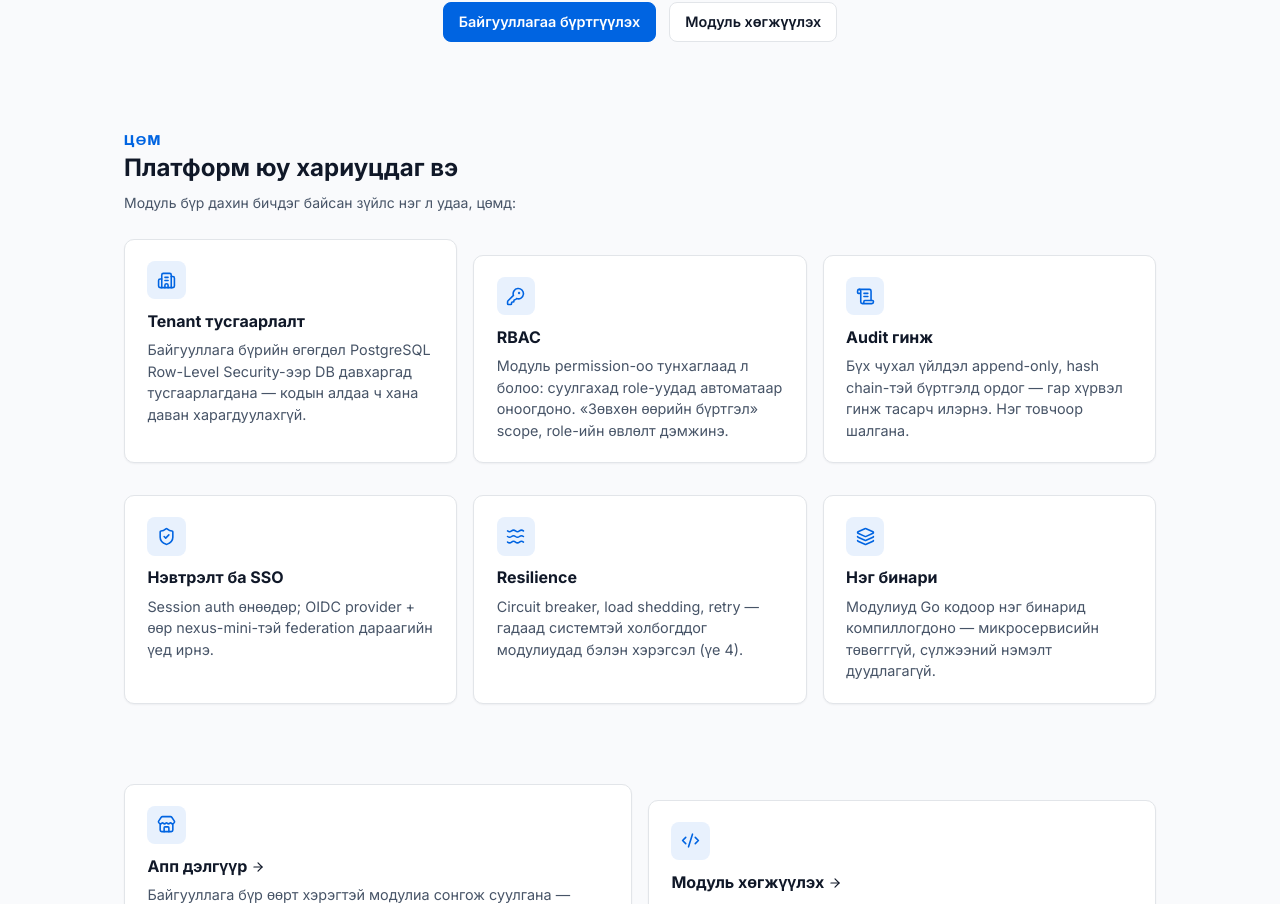
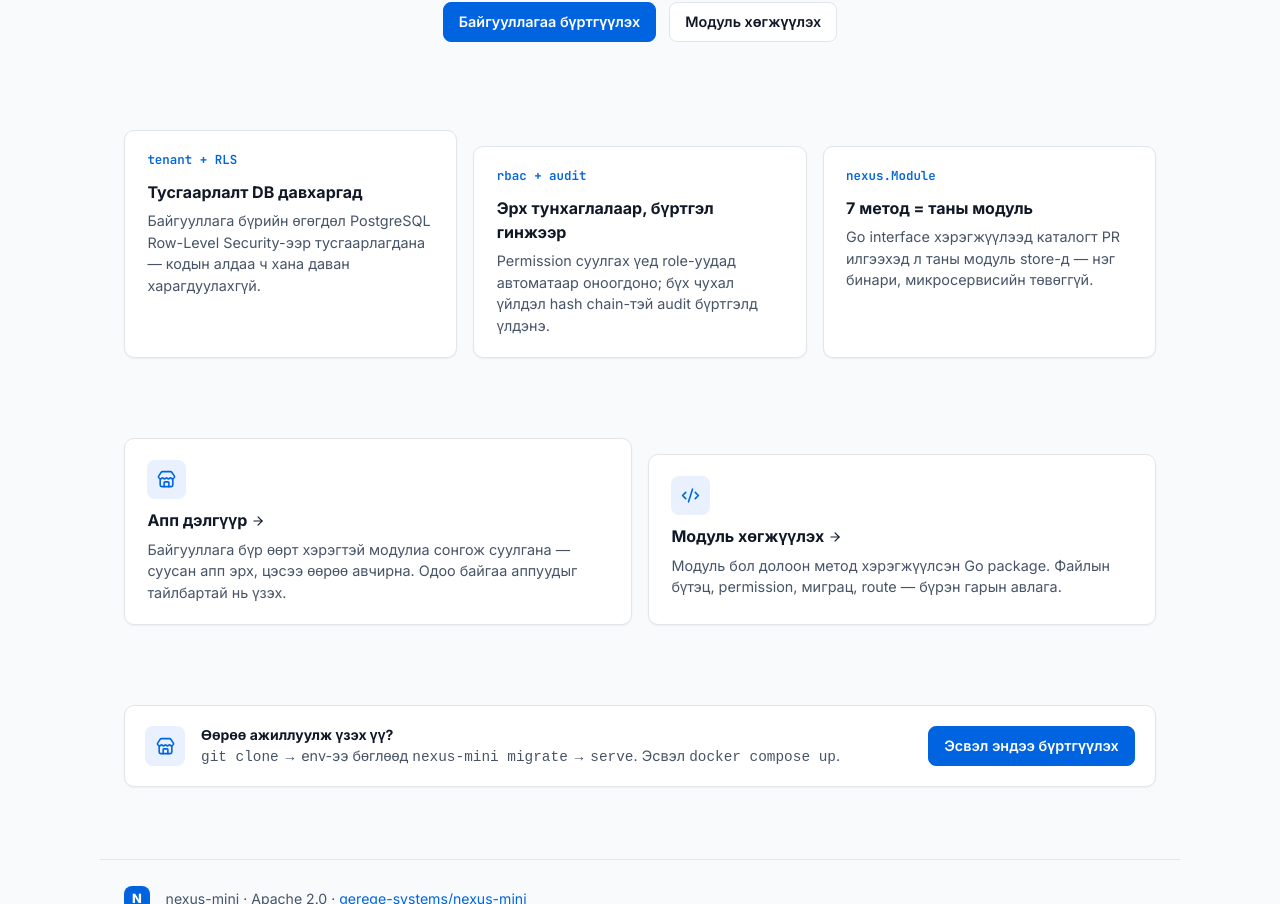
Before and after one commit to gerege-systems/nexus-mini, a Next.js app in the folder frontend/: page / in a window 1280 px wide. Shown: the part 398-1302 px from the top of the page. Built offline with nearby package versions, Linux system fonts and the light colour scheme.

Commit message:
landing: Терминал чиглэл (D) — split hero + terminal цонх + mono-tag 3 карт, JetBrains Mono

```diff
--- a/frontend/app/globals.css
+++ b/frontend/app/globals.css
@@ -431,3 +431,62 @@ html[data-theme="dark"] .nav__item { color: var(--text-2); }
 .mkt-eyebrow .dot {
   width: 7px; height: 7px; border-radius: 50%; background: #22c55e;
 }
+
+/* ─── Терминал hero (landing D чиглэл) ─── */
+.hero2 {
+  max-width: 1080px; margin: 0 auto;
+  display: flex; gap: 3.5rem; align-items: center;
+  padding: 4.5rem 1.5rem 4rem;
+}
+.hero2__left { flex: 1; min-width: 0; }
+.hero2__left h1 {
+  font-size: clamp(1.9rem, 4vw, 3.1rem); line-height: 1.1; margin: 0 0 1.1rem;
+  letter-spacing: -0.02em;
+}
+.hero2__left p { color: var(--text-2); font-size: 1.05rem; line-height: 1.6; margin: 0 0 1.6rem; max-width: 46ch; }
+.hero2__badge {
+  display: inline-flex; align-items: center; gap: 0.5rem;
+  font-family: var(--font-mono), ui-monospace, monospace;
+  font-size: 0.78rem; font-weight: 600; color: var(--ok);
+  background: var(--ok-soft); border-radius: 999px; padding: 0.3rem 0.8rem;
+  margin-bottom: 1.2rem;
+}
+.hero2__badge .dot { width: 6px; height: 6px; border-radius: 50%; background: #22c55e; }
+.hero2__mono-btn { font-family: var(--font-mono), ui-monospace, monospace; font-weight: 500; }
+.hero2 .cta { display: flex; gap: 0.8rem; }
+
+.term {
+  width: 460px; flex: none; border-radius: 12px; overflow: hidden;
+  background: #0f172a; box-shadow: 0 24px 48px -12px rgba(16, 24, 40, 0.25);
+}
+.term__bar {
+  height: 2.2rem; display: flex; align-items: center; gap: 6px;
+  padding: 0 0.9rem; border-bottom: 1px solid #1e293b;
+}
+.term__dot { width: 10px; height: 10px; border-radius: 50%; }
+.term__title {
+  color: #64748b; font-size: 0.72rem; margin-left: 0.5rem;
+  font-family: var(--font-mono), ui-monospace, monospace;
+}
+.term__body {
+  padding: 1.1rem 1.15rem;
+  font-family: var(--font-mono), ui-monospace, monospace;
+  font-size: 0.8rem; line-height: 1.9; color: #e2e8f0;
+}
+.term__p { color: #34d399; }
+.term__out { color: #64748b; }
+.term__cursor { background: #334155; animation: term-blink 1.1s steps(1) infinite; }
+@keyframes term-blink { 50% { opacity: 0; } }
+@media (prefers-reduced-motion: reduce) { .term__cursor { animation: none; } }
+.term__foot {
+  border-top: 1px solid #1e293b; padding: 0.7rem 1.15rem;
+  display: flex; gap: 1rem; font-size: 0.72rem; color: #94a3b8; flex-wrap: wrap;
+}
+.mkt-mono-tag {
+  font-family: var(--font-mono), ui-monospace, monospace;
+  font-size: 0.78rem; color: var(--accent); margin-bottom: 0.5rem; font-weight: 600;
+}
+@media (max-width: 980px) {
+  .hero2 { flex-direction: column; align-items: stretch; padding-top: 3rem; }
+  .term { width: 100%; }
+}
--- a/frontend/app/layout.tsx
+++ b/frontend/app/layout.tsx
@@ -1,11 +1,16 @@
 import type { Metadata } from "next";
-import { Inter } from "next/font/google";
+import { Inter, JetBrains_Mono } from "next/font/google";
 import "./globals.css";
 import { Toaster } from "@/components/toaster";
 
 const inter = Inter({
   subsets: ["latin", "cyrillic"],
   variable: "--font-inter",
+});
+
+const mono = JetBrains_Mono({
+  subsets: ["latin", "cyrillic"],
+  variable: "--font-mono",
 });
 
 export const metadata: Metadata = {
@@ -30,7 +35,7 @@ export default function RootLayout({ children }: { children: React.ReactNode })
       <head>
         <script dangerouslySetInnerHTML={{ __html: themeScript }} />
       </head>
-      <body className={inter.variable}>
+      <body className={`${inter.variable} ${mono.variable}`}>
         {children}
         <Toaster />
       </body>
--- a/frontend/app/page.tsx
+++ b/frontend/app/page.tsx
@@ -1,17 +1,7 @@
 "use client";
 
 import Link from "next/link";
-import {
-  ArrowRight,
-  Building2,
-  Code2,
-  KeyRound,
-  Layers,
-  ScrollText,
-  ShieldCheck,
-  Store,
-  Waves,
-} from "lucide-react";
+import { ArrowRight, Code2, Store } from "lucide-react";
 import { MktHeader, MktFooter } from "@/components/mkt";
 import { useT } from "@/lib/i18n";
 
@@ -38,41 +28,21 @@ export default function Landing() {
       </section>
 
       <section className="mkt-sect" id="core">
-        <div className="mkt-num">{t("ЦӨМ")}</div>
-        <h2>{t("Платформ юу хариуцдаг вэ")}</h2>
-        <p className="lead">
-          {t("Модуль бүр дахин бичдэг байсан зүйлс нэг л удаа, цөмд:")}
-        </p>
         <div className="mkt-grid3">
           <div className="card mkt-feature">
-            <span className="ic"><Building2 size={19} /></span>
-            <h3>{t("Tenant тусгаарлалт")}</h3>
-            <p>{t("Байгууллага бүрийн өгөгдөл PostgreSQL Row-Level Security-ээр DB давхаргад тусгаарлагдана — кодын алдаа ч хана даван харагдуулахгүй.")}</p>
+            <div className="mkt-mono-tag">tenant + RLS</div>
+            <h3>{t("Тусгаарлалт DB давхаргад")}</h3>
+            <p>{t("Байгууллага бүрийн өгөгдөл PostgreSQL Row-Level Security-ээр тусгаарлагдана — кодын алдаа ч хана даван харагдуулахгүй.")}</p>
           </div>
           <div className="card mkt-feature">
-            <span className="ic"><KeyRound size={19} /></span>
-            <h3>RBAC</h3>
-            <p>{t("Модуль permission-оо тунхаглаад л болоо: суулгахад role-уудад автоматаар оноогдоно. «Зөвхөн өөрийн бүртгэл» scope, role-ийн өвлөлт дэмжинэ.")}</p>
+            <div className="mkt-mono-tag">rbac + audit</div>
+            <h3>{t("Эрх тунхаглалаар, бүртгэл гинжээр")}</h3>
+            <p>{t("Permission суулгах үед role-уудад автоматаар оноогдоно; бүх чухал үйлдэл hash chain-тэй audit бүртгэлд үлдэнэ.")}</p>
           </div>
           <div className="card mkt-feature">
-            <span className="ic"><ScrollText size={19} /></span>
-            <h3>{t("Audit гинж")}</h3>
-            <p>{t("Бүх чухал үйлдэл append-only, hash chain-тэй бүртгэлд ордог — гар хүрвэл гинж тасарч илэрнэ. Нэг товчоор шалгана.")}</p>
-          </div>
-          <div className="card mkt-feature">
-            <span className="ic"><ShieldCheck size={19} /></span>
-            <h3>{t("Нэвтрэлт ба SSO")}</h3>
-            <p>{t("Session auth өнөөдөр; OIDC provider + өөр nexus-mini-тэй federation дараагийн үед ирнэ.")}</p>
-          </div>
-          <div className="card mkt-feature">
-            <span className="ic"><Waves size={19} /></span>
-            <h3>Resilience</h3>
-            <p>{t("Circuit breaker, load shedding, retry — гадаад системтэй холбогддог модулиудад бэлэн хэрэгсэл (үе 4).")}</p>
-          </div>
-          <div className="card mkt-feature">
-            <span className="ic"><Layers size={19} /></span>
-            <h3>{t("Нэг бинари")}</h3>
-            <p>{t("Модулиуд Go кодоор нэг бинарид компиллогдоно — микросервисийн төвөгггүй, сүлжээний нэмэлт дуудлагагүй.")}</p>
+            <div className="mkt-mono-tag">nexus.Module</div>
+            <h3>{t("7 метод = таны модуль")}</h3>
+            <p>{t("Go interface хэрэгжүүлээд каталогт PR илгээхэд л таны модуль store-д — нэг бинари, микросервисийн төвөггүй.")}</p>
           </div>
         </div>
       </section>
--- a/frontend/lib/i18n.tsx
+++ b/frontend/lib/i18n.tsx
@@ -203,6 +203,19 @@ const en: Record<string, string> = {
   "засах": "edit",
   "устгах": "delete",
   "төхөөрөмжийг устгах уу?": "— delete this device?",
+  "миграц: цөм ok · devices ok": "migrations: core ok · devices ok",
+  "платформын админ үүслээ": "platform admin created",
+  "модуль": "module",
+  "нэг бинари": "one binary",
+  "Тусгаарлалт DB давхаргад": "Isolation at the database layer",
+  "Байгууллага бүрийн өгөгдөл PostgreSQL Row-Level Security-ээр тусгаарлагдана — кодын алдаа ч хана даван харагдуулахгүй.":
+    "Each organization's data is isolated with PostgreSQL Row-Level Security — even a code bug can't leak across the wall.",
+  "Эрх тунхаглалаар, бүртгэл гинжээр": "Permissions by declaration, records by chain",
+  "Permission суулгах үед role-уудад автоматаар оноогдоно; бүх чухал үйлдэл hash chain-тэй audit бүртгэлд үлдэнэ.":
+    "Permissions are granted to roles automatically on install; every important action lands in a hash-chained audit log.",
+  "7 метод = таны модуль": "7 methods = your module",
+  "Go interface хэрэгжүүлээд каталогт PR илгээхэд л таны модуль store-д — нэг бинари, микросервисийн төвөггүй.":
+    "Implement the Go interface and send a catalog PR — your module is in the store. One binary, no microservice overhead.",
 
   // ─── Серверийн алдааны мессежүүд (клиент талд орчуулна) ───
   "имэйл эсвэл нууц үг буруу": "Wrong email or password",
```
